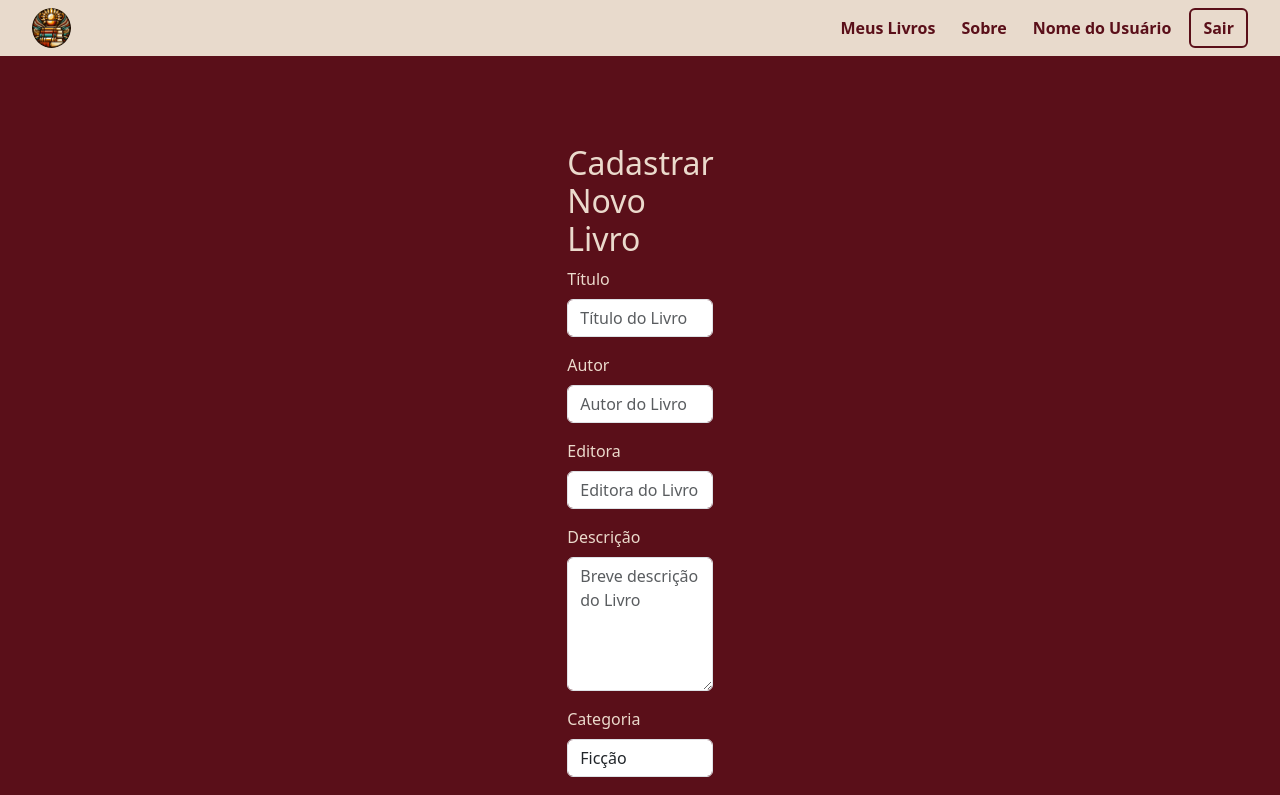
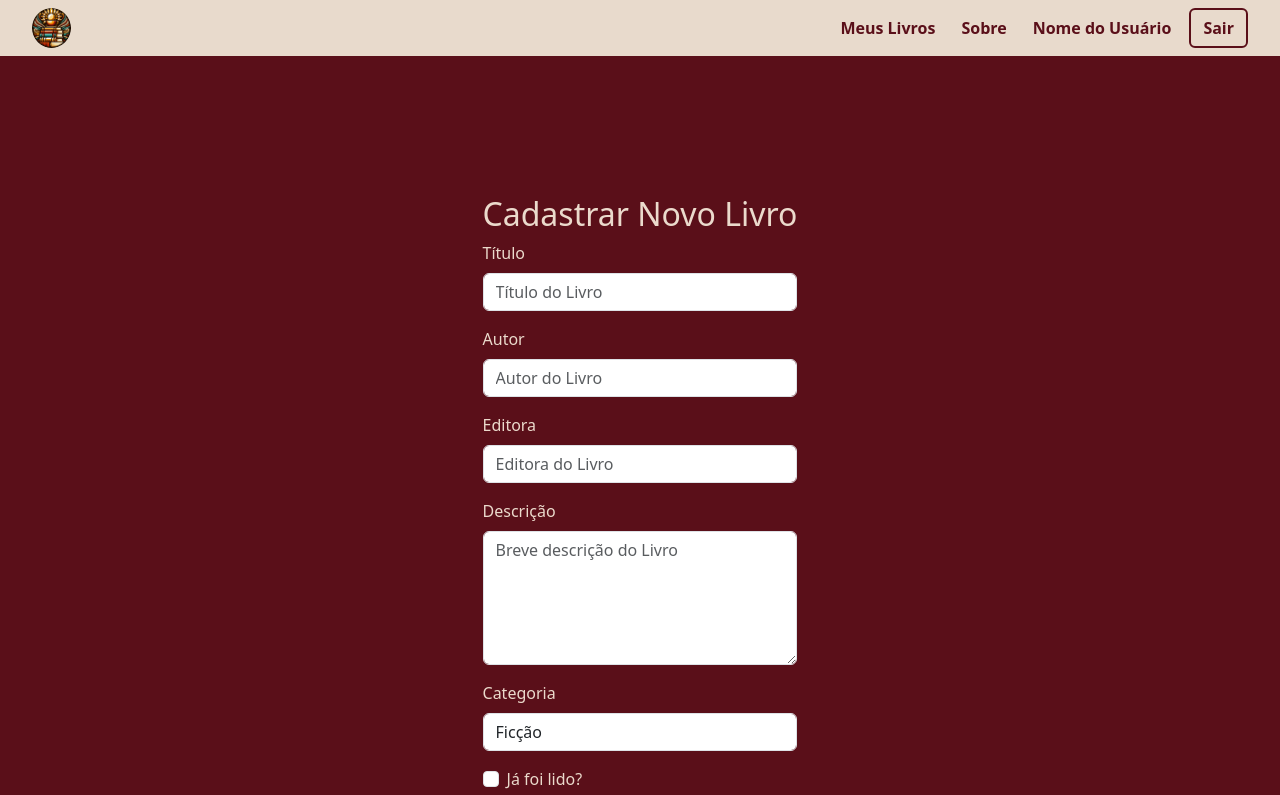
Before and after one commit to flaviare1s/biblioteca-pessoal, a React (Vite) app: page /livros/adicionar in a window 1280 px wide. Shown: the top 795 px of the page. Built offline with nearby package versions, Linux system fonts and the light colour scheme.

Commit message:
Fiz correções

```diff
--- a/src/pages/NovoLivro.jsx
+++ b/src/pages/NovoLivro.jsx
@@ -14,8 +14,6 @@ const NovoLivro = () => {
 
   return (
     <Container className='mt-3'>
-      <Row className="justify-content-center">
-        <Col md={8} lg={6}>
       <Form className='form-section'>
         <h2>Cadastrar Novo Livro</h2>
 
@@ -72,8 +70,6 @@ const NovoLivro = () => {
           Cadastrar Livro
         </Button>
       </Form>
-        </Col>
-      </Row>
     </Container>
   );
 }
```
Lines whose indentation alone changed are shown as unchanged.
